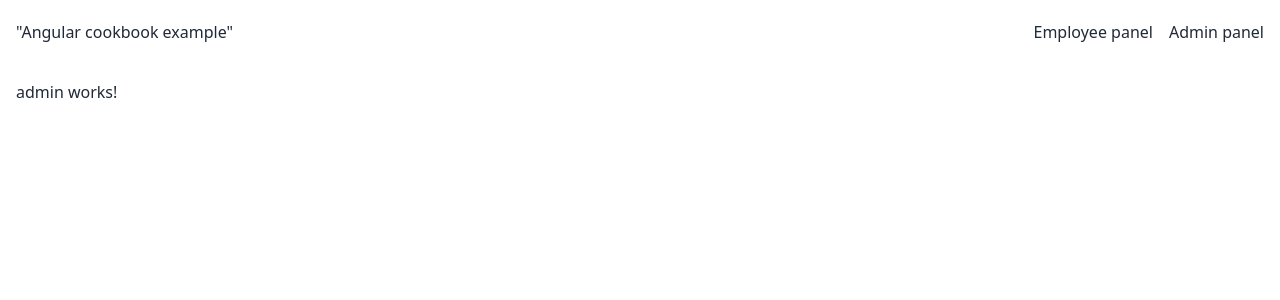
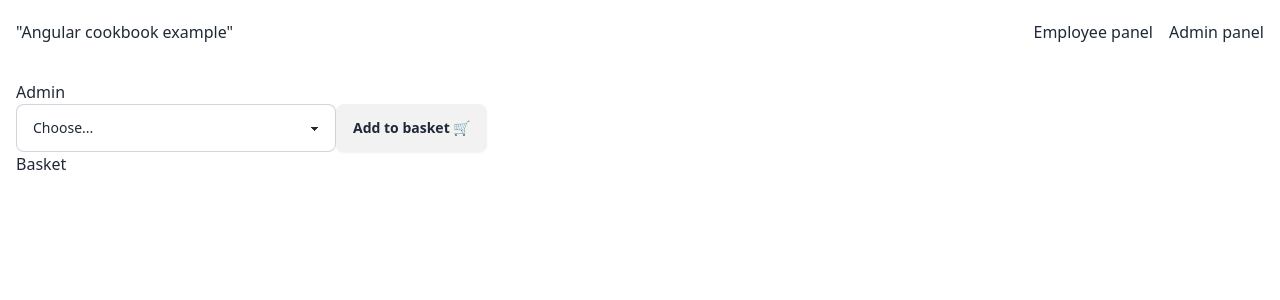
Before and after one commit to rorychatt/angular-cookbook-example, an Angular app: page /admin in a window 1280 px wide. Shown: the top 300 px of the page. Built offline with nearby package versions, Linux system fonts and the light colour scheme.

Commit message:
info: select added to admin

```diff
--- a/src/app/admin/admin.component.html
+++ b/src/app/admin/admin.component.html
@@ -1 +1,11 @@
-<p>admin works!</p>
+<h2>Admin</h2>
+<select class="select select-bordered w-full max-w-xs">
+    <option disabled selected>Choose...</option>
+    <option value="🍎">Apple 🍎</option>
+    <option value="🍌">Banana 🍌</option>
+    <option value="🍒">Cherry 🍒</option>
+    <option value="🍇">Grape 🍇</option>
+  </select>
+  <button class="btn">Add to basket 🛒</button>
+
+  <h2>Basket</h2>
```
